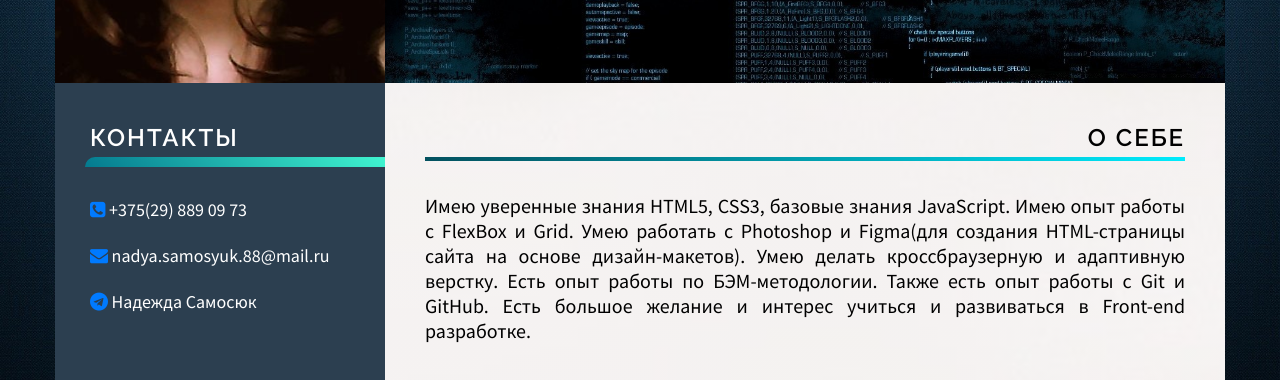
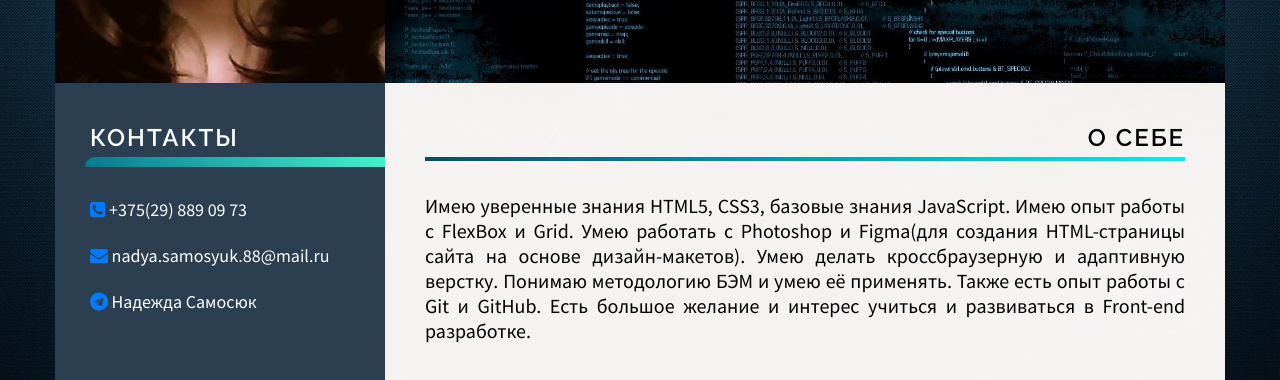
Before and after one commit to NadyaSamosiuk/CV, a plain HTML site: page index.html in a window 1280 px wide. Shown: the part 377-757 px from the top of the page. Drawn offline with Linux system fonts and the light colour scheme.

Commit message:
Update index.html

```diff
--- a/index.html
+++ b/index.html
@@ -85,7 +85,7 @@
                     <section class="about">
                         <h2 class="about__title" id="summary">О себе</h2>
                         <hr class="content__line">
-                        <p class="about__desc"> Имею уверенные знания HTML5, CSS3, базовые знания JavaScript. Имею опыт работы с FlexBox и Grid. Умею работать с Photoshop и Figma(для создания HTML-страницы сайта на основе дизайн-макетов). Умею делать кроссбраузерную и адаптивную верстку. Есть опыт работы по БЭМ-методологии. Также есть опыт работы с Git и GitHub.
+                        <p class="about__desc"> Имею уверенные знания HTML5, CSS3, базовые знания JavaScript. Имею опыт работы с FlexBox и Grid. Умею работать с Photoshop и Figma(для создания HTML-страницы сайта на основе дизайн-макетов). Умею делать кроссбраузерную и адаптивную верстку. Понимаю методологию БЭМ и умею её применять. Также есть опыт работы с Git и GitHub.
                         Есть большое желание и интерес учиться и развиваться в Front-end разработке.
                         </p>
                     </section>
```
